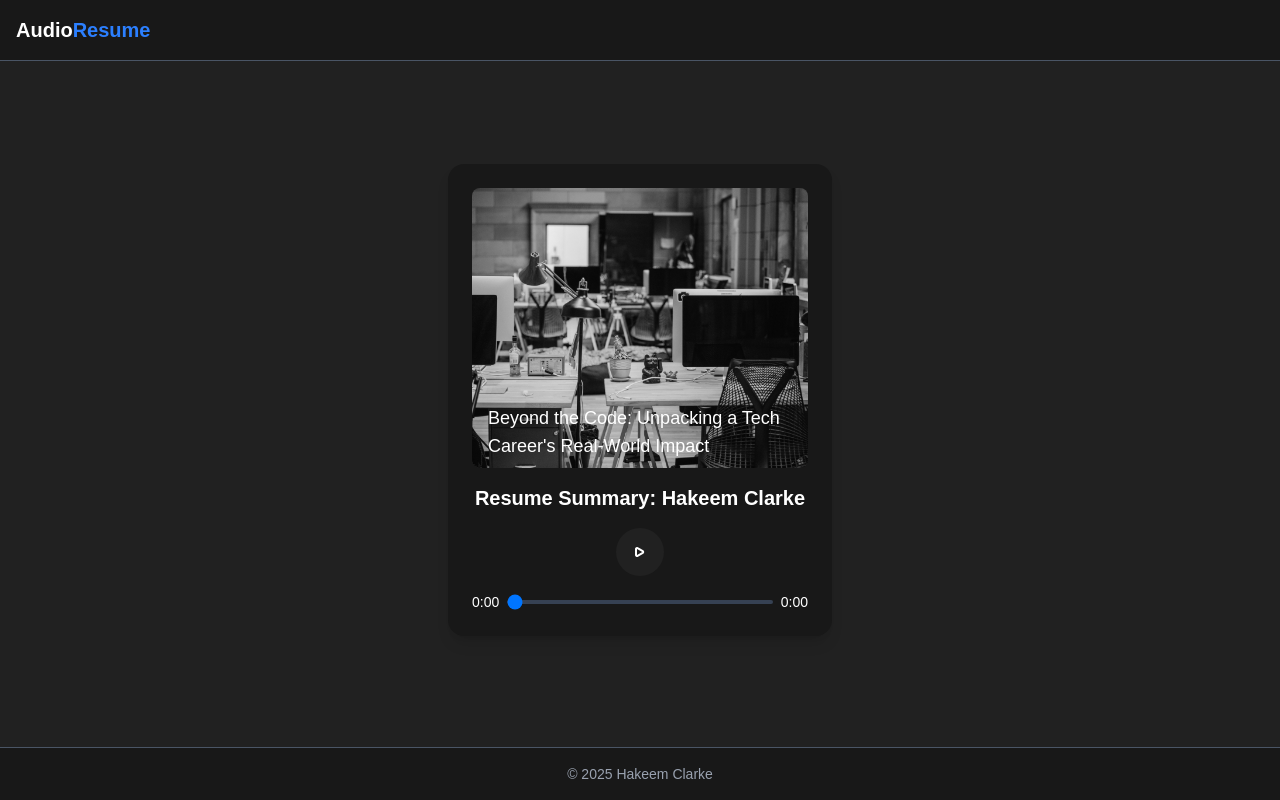
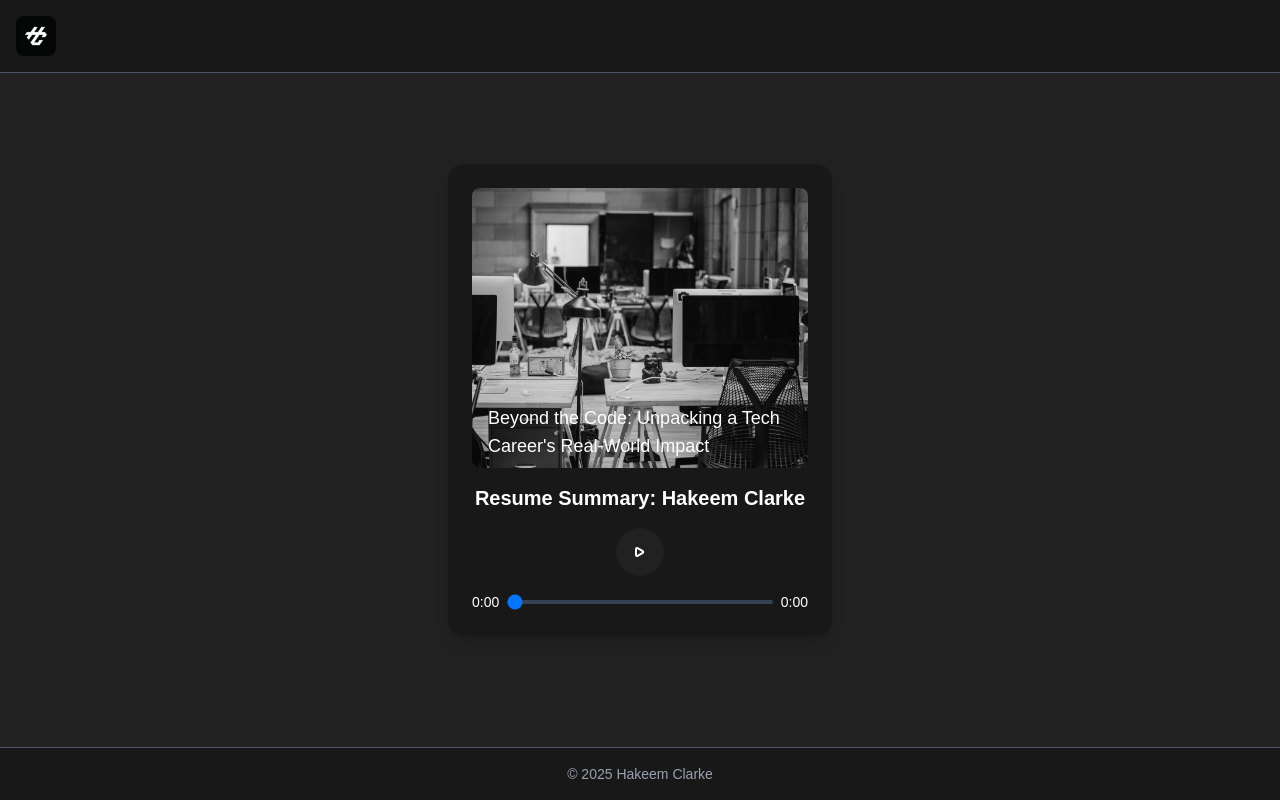
Before and after one commit to hakeem-jc/resume-summary, a Next.js app: page / in a window 1280 px wide. Built offline with nearby package versions, Linux system fonts and the light colour scheme.

Commit message:
feat: Add logo

```diff
--- a/app/page.tsx
+++ b/app/page.tsx
@@ -69,9 +69,7 @@ export default function Home() {
             href="./"
             className="flex items-center space-x-3 rtl:space-x-reverse"
           >
-            <span className="self-center text-xl font-semibold whitespace-nowrap text-white">
-              Audio<span className="text-blue-500">Resume</span>
-            </span>
+            <img className="rounded-lg w-10" src="logo.png" alt="image description"/>
           </a>
         </div>
       </nav>
```
Also changed, not shown: public/logo.png (added).
